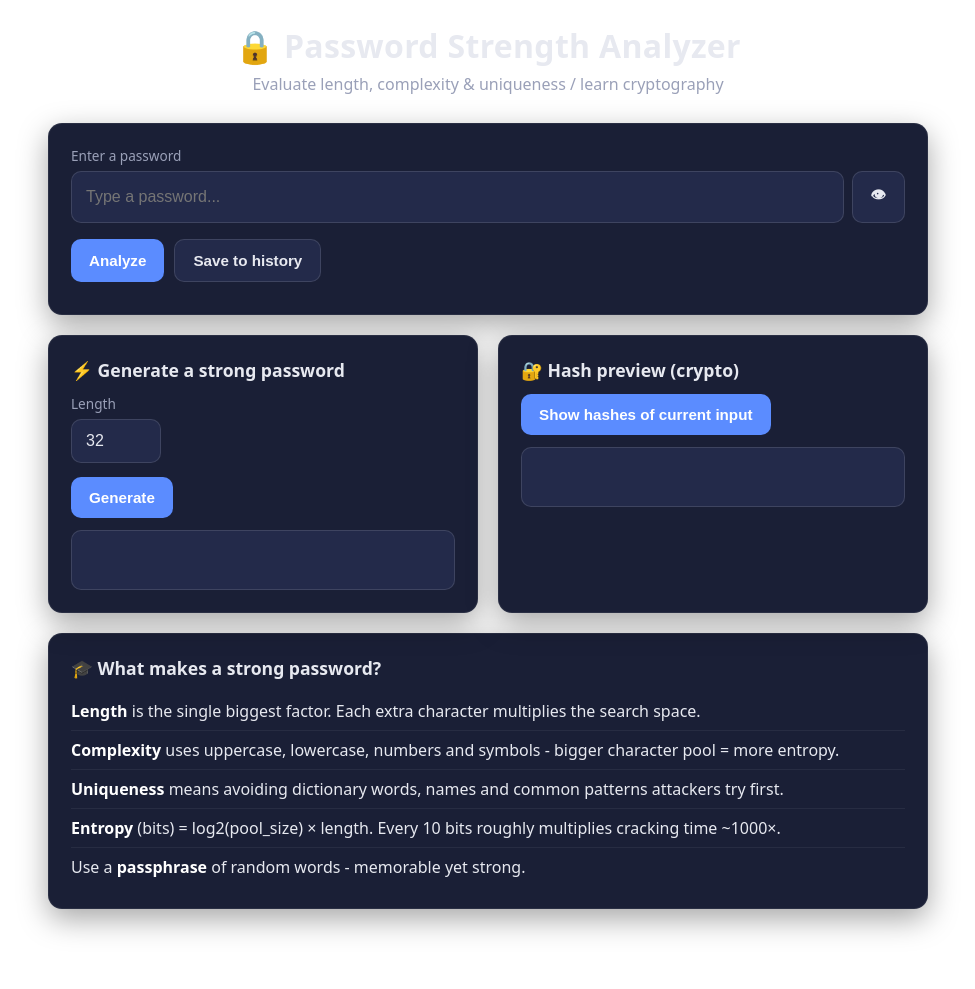
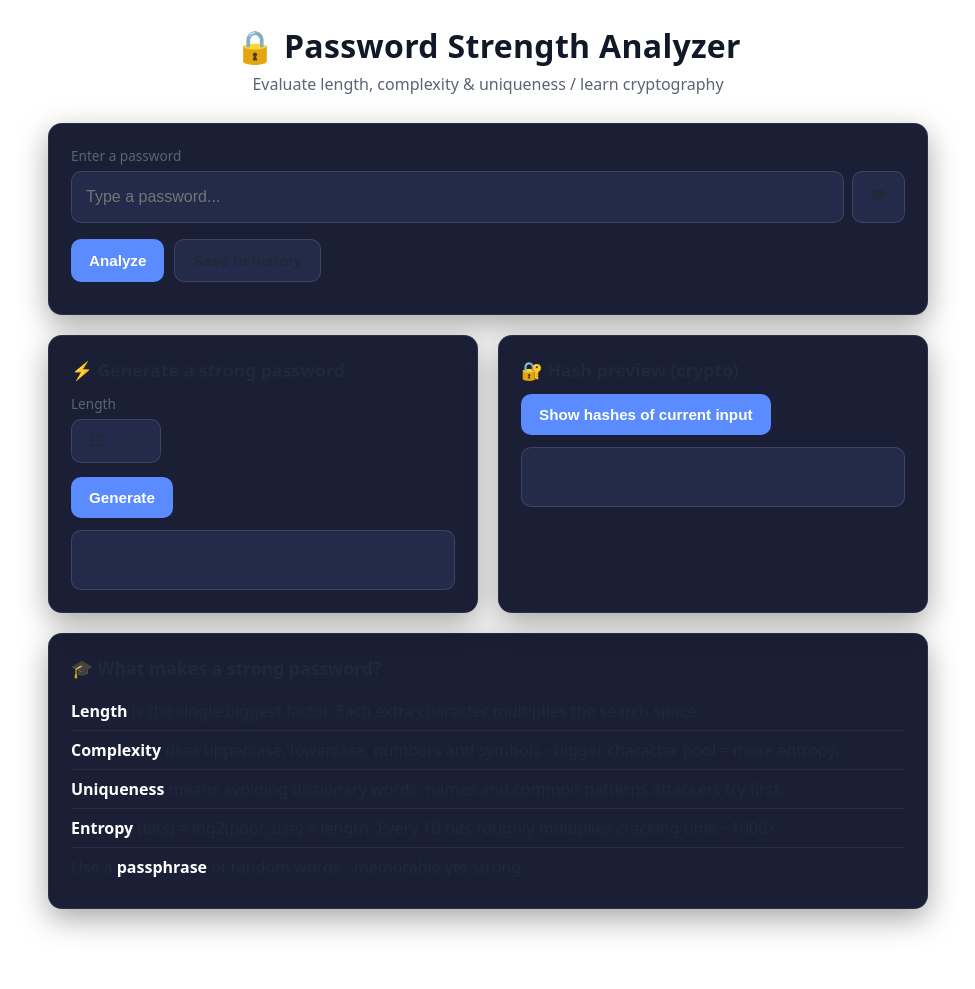
Before and after one commit to rabigupta-123/thiranex-INTERNSHIP, a Flask app: page / in a window 1280 px wide. Shown: the whole page, without its empty margins (152-1127 px from the left). Run offline with Flask 3, Linux system fonts and the light colour scheme.

Commit message:
Improve header text contrast

```diff
--- a/static/style.css
+++ b/static/style.css
@@ -2,8 +2,8 @@
     --bg: #ffffff;
     --card: #1a1f36;
     --card2: #232a4a;
-    --text: #e7e9f0;
-    --muted: #9aa0b8;
+    --text: #1f2937;
+    --muted: #5b6472;
     --accent: #5b8cff;
     --green: #2ecc71;
     --yellow: #f1c40f;
@@ -23,8 +23,8 @@ body {
 
 .container { max-width: 880px; margin: 0 auto; }
 
-header { text-align: center; margin-bottom: 28px; }
-header h1 { font-size: 2rem; letter-spacing: .3px; }
+header { text-align: center; margin-bottom: 28px; color: var(--text); }
+header h1 { color: #111827; font-size: 2rem; letter-spacing: .3px; }
 .subtitle { color: var(--muted); margin-top: 6px; }
 
 .card {
```
